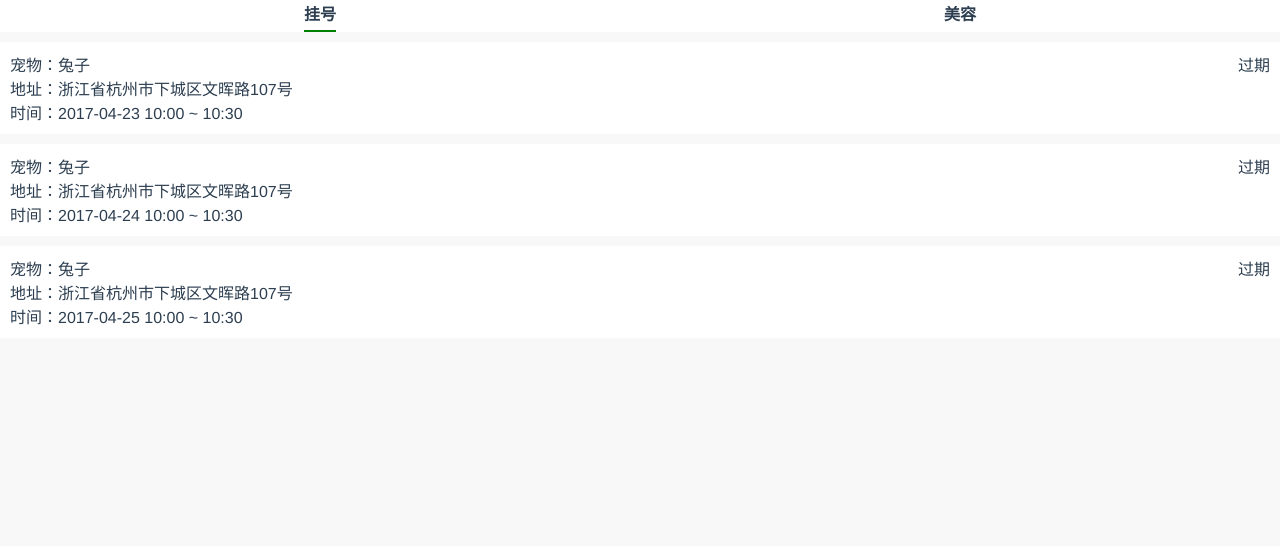
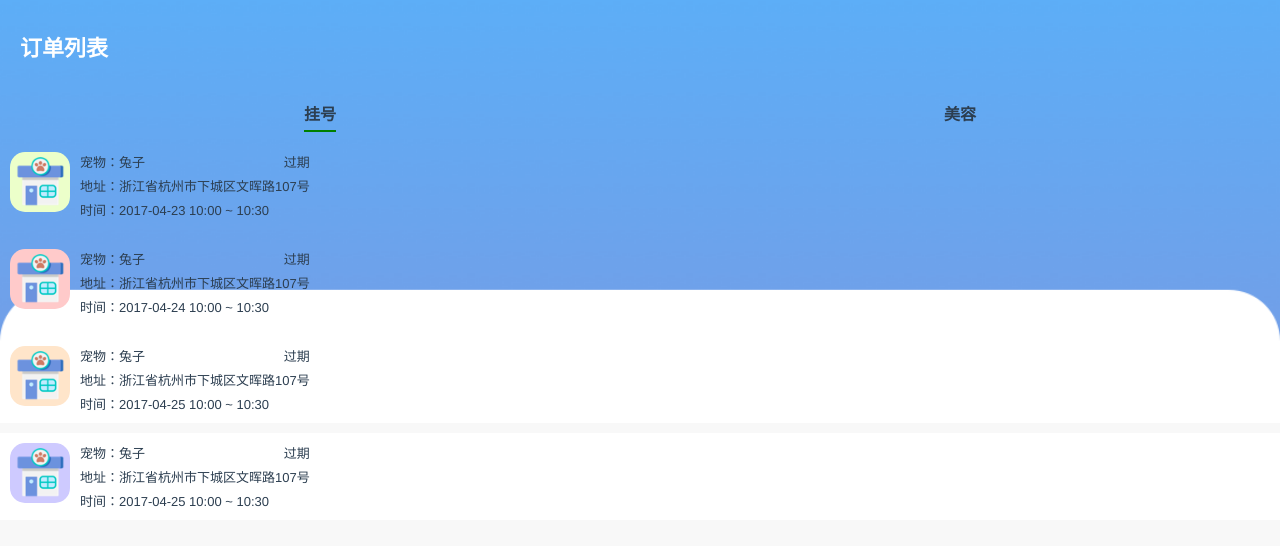
Before and after one commit to lickdogteam/LickDog, a Vue app: page /#/message/order in a window 1280 px wide. Shown: the top 546 px of the page. Built offline with nearby package versions, Linux system fonts and the light colour scheme; what mint-ui would draw is missing.

Commit message:
订单列表

```diff
--- a/src/views/message.vue
+++ b/src/views/message.vue
@@ -1,8 +1,13 @@
 <template>
     <div id="message">
-        <img src="../assets/img/background.png" alt="" style="height: 100px;display: block">
+        <div style="height: 100px">
+            <img style="width: 100%" src="../assets/img/background.png"/>
+            <div style="position: absolute;font-size: 22px;color: #FFFFFF;top:30px;left: 20px;font-weight: bold">个人信息</div>
+            <!--<div style="position: absolute;font-size: 18px;color: #FFFFFF;top:32px;right: 20px;">浙江科技学院西和公寓</div>-->
+            <!--<div style="position: absolute;top: 36px;left: 156px"><img src="../assets/img/addr.png" height="15" width="15"/></div>-->
+        </div>
         <div style="display: flex;padding: 10px;margin-bottom: 10px;background: white">
-            <div><img src="../../src/assets/img/avatar.jpg" alt="" style="width: 50px;height: 50px"></div>
+            <div><img src="../../src/assets/img/avatar.jpg" alt="" style="width: 50px;height: 50px;border-radius: 25px"></div>
             <div style="margin-left: 10px;position: relative">
                 <div>冯驰坤</div>
                 <div style="position: absolute;bottom: 0">137****3921</div>
@@ -11,21 +16,21 @@
         <part-block-container :title="'我的订单'" :subTitle="'更多'" @clickSubTitle="getMore()" style="margin: 10px 0">
             <div class="message-display" style="line-height: 30px">
                 <div>宠物：{{list[0].name}}</div>
-                <mt-button type="primary" style="height: 30px">挂号</mt-button>
+                <div style="height: 30px;width: 40px;">挂号</div>
                 <div>{{list[0].status}}</div>
             </div>
             <div class="message-display">
                 <div>地址：{{list[0].address}}</div>
             </div>
-            <div class="message-display" style="padding-bottom: 10px">
+            <div class="message-display">
                 <div>时间：{{list[0].date}}</div>
             </div>
         </part-block-container>
-        <div style="background: white">
-            <div class="message-display" style="border-bottom: 1px solid saddlebrown;padding-bottom: 10px">
+        <div style="background: white;padding: 10px 20px">
+            <div class="message-display" style="border-bottom: 1px solid rgba(187,187,187,0.5);;padding-bottom: 10px">
                 <div>其他</div>
             </div>
-            <div class="message-display"  style="padding-bottom: 10px">
+            <div class="message-display"  style="margin-top: 10px">
                 <div>练习客服：45898745678765</div>
             </div>
         </div>
@@ -88,6 +93,5 @@
 .message-display{
     display: flex;
     justify-content: space-between;
-    padding: 10px 10px 0 10px;
 }
 </style>
--- a/src/views/orderList.vue
+++ b/src/views/orderList.vue
@@ -1,17 +1,26 @@
 <template>
     <div id="order">
+        <div style="height: 100px">
+            <img style="width: 100%" src="../assets/img/background.png"/>
+            <div style="position: absolute;font-size: 22px;color: #FFFFFF;top:30px;left: 20px;font-weight: bold">订单列表</div>
+            <!--<div style="position: absolute;font-size: 18px;color: #FFFFFF;top:32px;right: 20px;">浙江科技学院西和公寓</div>-->
+            <!--<div style="position: absolute;top: 36px;left: 156px"><img src="../assets/img/addr.png" height="15" width="15"/></div>-->
+        </div>
         <div style="display: flex;justify-content: space-around;margin-bottom: 10px;background: white;font-weight: bold;font-size: 16px">
             <div :class="type===1?'title-border':''" style="line-height: 30px" @click="changeType(1)">挂号</div>
             <div :class="type===2?'title-border':''" style="line-height: 30px" @click="changeType(2)">美容</div>
         </div>
         <div v-if="type===1">
-            <div style="margin-bottom: 10px;padding: 10px;background: white" v-for="item in list">
-                <div style="display: flex;justify-content: space-between">
-                    <div>宠物：{{item.name}}</div>
-                    <div>{{item.status}}</div>
+            <div style="margin-bottom: 10px;padding: 10px;background: white;display: flex" v-for="item in list">
+                <div style="margin-right: 10px"><img :src="item.imgUrl" alt="" style="height: 60px;width: 60px;border-radius: 15px"></div>
+                <div style="font-size: 13px">
+                    <div style="display: flex;justify-content: space-between;">
+                        <div>宠物：{{item.name}}</div>
+                        <div>{{item.status}}</div>
+                    </div>
+                    <div style="margin-top: 5px">地址：{{item.address}}</div>
+                    <div style="margin-top: 5px">时间：{{item.date}}</div>
                 </div>
-                <div>地址：{{item.address}}</div>
-                <div>时间：{{item.date}}</div>
             </div>
         </div>
     </div>
@@ -25,18 +34,28 @@
                 type:1,//1.挂号 2.美容
                 list:[
                     {
+                        imgUrl:require("../assets/img/h1.png"),
                         name:'兔子',
                         status:'过期',
                         address:'浙江省杭州市下城区文晖路107号',
                         date:'2017-04-23 10:00 ~ 10:30'
                     },
                     {
+                        imgUrl:require("../assets/img/h2.png"),
                         name:'兔子',
                         status:'过期',
                         address:'浙江省杭州市下城区文晖路107号',
                         date:'2017-04-24 10:00 ~ 10:30'
                     },
                     {
+                        imgUrl:require("../assets/img/h3.png"),
+                        name:'兔子',
+                        status:'过期',
+                        address:'浙江省杭州市下城区文晖路107号',
+                        date:'2017-04-25 10:00 ~ 10:30'
+                    },
+                    {
+                        imgUrl:require("../assets/img/h4.png"),
                         name:'兔子',
                         status:'过期',
                         address:'浙江省杭州市下城区文晖路107号',
```
